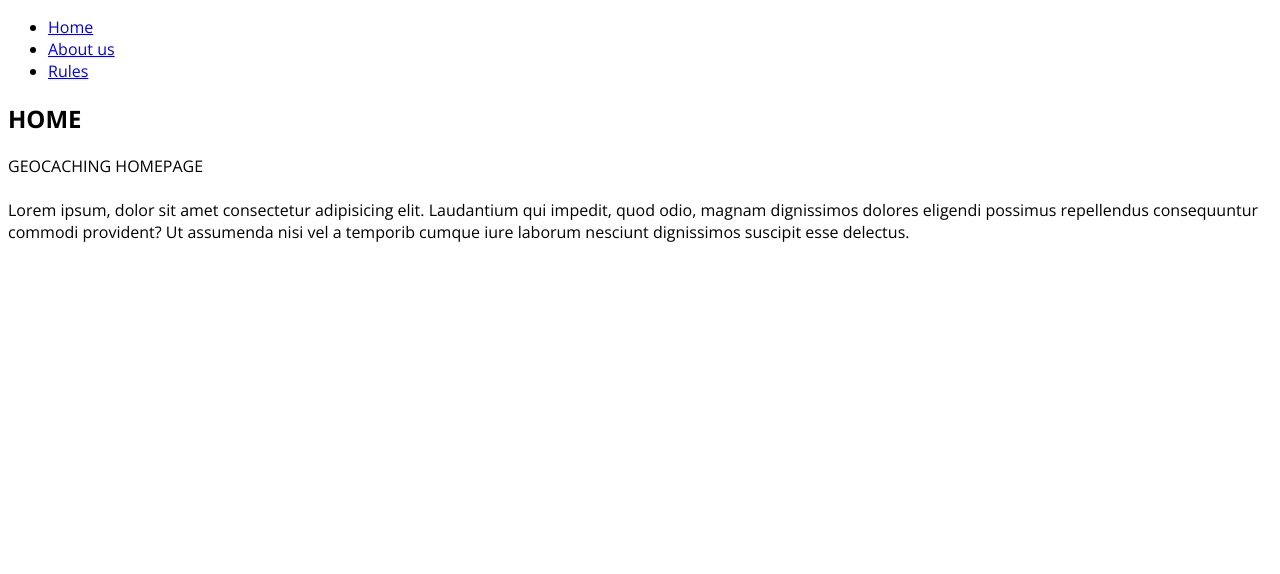
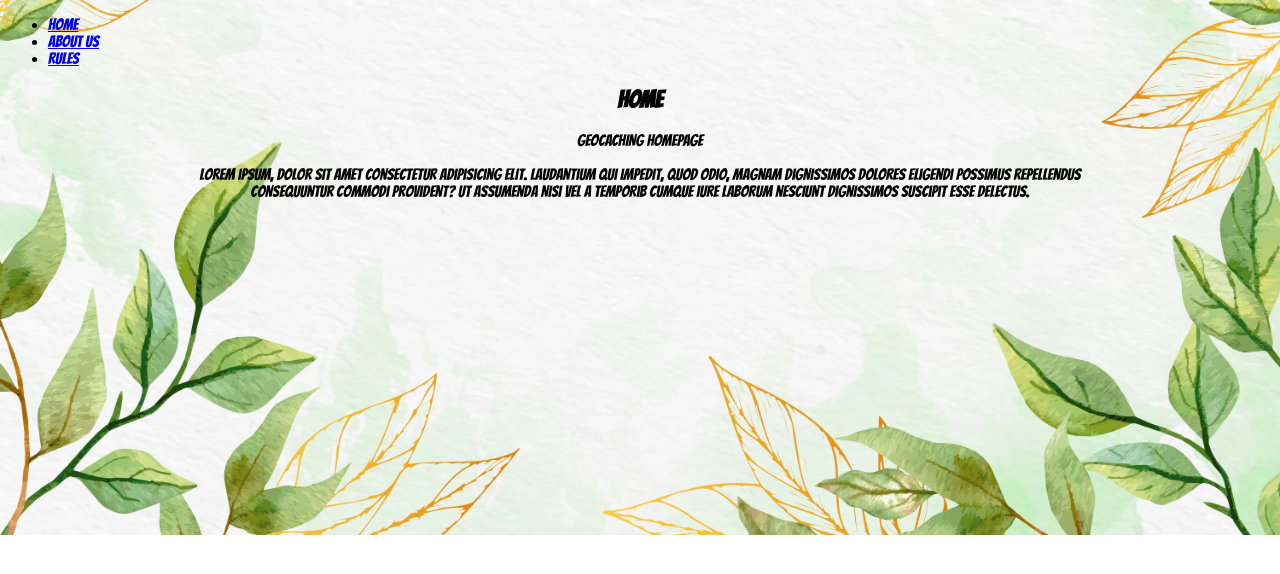
Before and after one commit to Tereza-mun/geocaching-project, a React app in the folder geocaching/: page / in a window 1280 px wide. Shown: the top 574 px of the page. Built offline with nearby package versions, Linux system fonts and the light colour scheme.

Commit message:
Background & fonts added; background, heading and paragraphs styling

```diff
--- a/geocaching/src/About/index.jsx
+++ b/geocaching/src/About/index.jsx
@@ -1,9 +1,9 @@
-import React from "react";
+import React from 'react';
 const About = () => {
   return (
     <>
-      <h2>ABOUT US</h2>
-      <p>
+      <h2 className="heading">ABOUT US</h2>
+      <p className="paragraph">
         Why we connected? Who we are?
         <br />
         <br />
--- a/geocaching/src/Home/index.jsx
+++ b/geocaching/src/Home/index.jsx
@@ -1,9 +1,9 @@
-import React from "react";
+import React from 'react';
 const Home = () => {
   return (
     <>
-      <h2>HOME</h2>
-      <p>
+      <h2 className="heading">HOME</h2>
+      <p className="paragraph">
         GEOCACHING HOMEPAGE
         <br />
         <br />
--- a/geocaching/src/Rules/index.jsx
+++ b/geocaching/src/Rules/index.jsx
@@ -1,9 +1,9 @@
-import React from "react";
+import React from 'react';
 const Rules = () => {
   return (
     <>
-      <h2>Rules</h2>
-      <p>
+      <h2 className="heading">Rules</h2>
+      <p className="paragraph">
         GAME RULES
         <br />
         <br />
--- a/geocaching/src/style.css
+++ b/geocaching/src/style.css
@@ -1,13 +1,35 @@
-@import url('https://fonts.googleapis.com/css2?family=Open+Sans:wght@400;700&display=swap');
+@import url('https://fonts.googleapis.com/css2?family=Bangers&display=swap');
+@import url('https://fonts.googleapis.com/css2?family=PT+Sans+Narrow&display=swap');
 
-* {
+html {
   box-sizing: border-box;
+  font-family: 'Bangers', sans-serif;
 }
 
-html {
-  font-family: 'Open Sans', sans-serif;
+*,
+*::before,
+*::after {
+  box-sizing: inherit;
 }
 
+body {
+  background-image: url('leaves_background.jpg');
+  background-size: cover;
+  height: 100%;
+  background-repeat: no-repeat;
+  background-position: center;
+}
+
+.heading,
+.paragraph {
+  text-align: center;
+  max-width: 75%;
+  /* margin: 0 auto; */
+  margin-left: auto;
+  margin-right: auto;
+}
+
+/*
 .container {
   max-width: 26rem;
   margin-right: auto;
@@ -26,4 +48,4 @@ header {
   height: 10rem;
   background-image: url(./img/rocket.svg);
   background-size: contain;
-}
+} */
```
Also changed, not shown: geocaching/src/leaves_background.jpg (added).
